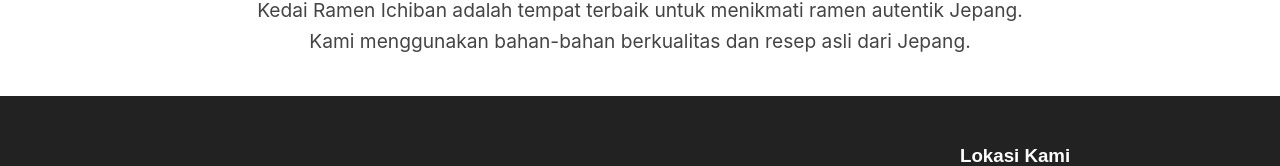
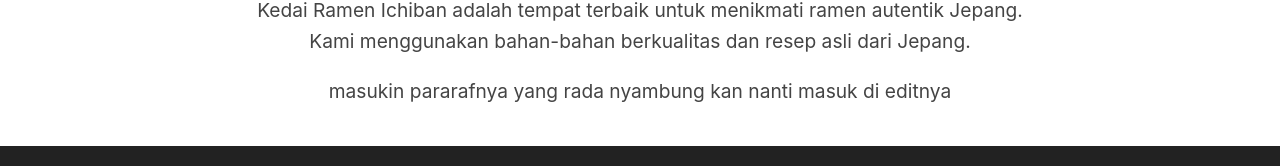
Before and after one commit to renal07/kedai-ramen, a React (Create React App) app: page /about in a window 1280 px wide. Shown: the part 386-552 px from the top of the page. Built offline with nearby package versions, Linux system fonts and the light colour scheme.

Commit message:
update paragraf laman about

```diff
--- a/src/pages/About.jsx
+++ b/src/pages/About.jsx
@@ -15,6 +15,7 @@ function About() {
           Kedai Ramen Ichiban adalah tempat terbaik untuk menikmati ramen autentik Jepang.
           Kami menggunakan bahan-bahan berkualitas dan resep asli dari Jepang.
         </p>
+        <p>masukin pararafnya yang rada nyambung kan nanti masuk di editnya</p>
       </main>
       <Footer />
     </div>
```
